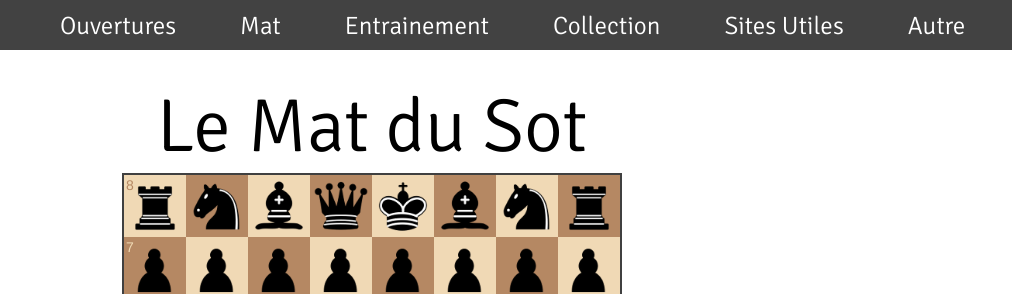
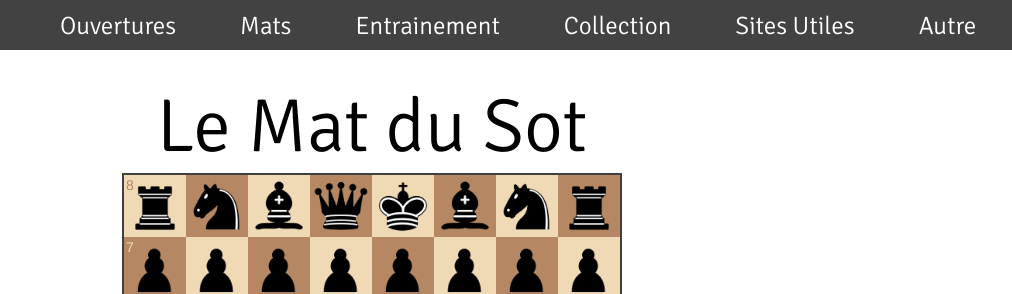
Before and after one commit to Aurelienpt/aurelptchess, a plain HTML site: page html/mat_sot.html in a window 1280 px wide. Shown: the top 294 px of the page, 268-1280 px from the left. Drawn offline with nearby package versions, Linux system fonts and the light colour scheme.

Commit message:
ajout d'un 'S'

```diff
--- a/html/mat_sot.html
+++ b/html/mat_sot.html
@@ -20,7 +20,7 @@
 
         <a href="../index.html"><img src="../img/LogoBlc.png" alt="LogoDuSite" style="width: 200px; height: auto;"></a>
         <a class="h" href="ouvertures.html">Ouvertures</a>
-        <a class="h" href="mat.html">Mat</a>
+        <a class="h" href="mat.html">Mats</a>
         <a class="h" href="entrainement.html">Entrainement</a>
         <a class="h" href="collection.html">Collection</a>
         <a class="h" href="siteutiles.html">Sites Utiles</a>
```
